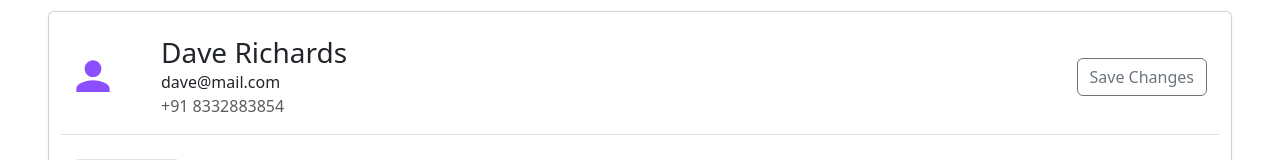
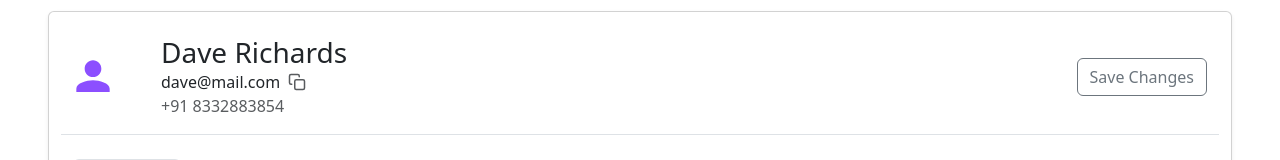
Before and after one commit to Sathvika2955/FrontEndTask-User_Management_System, a React (Vite) app in the folder campus-recruitment-vite/: page /profile/1 in a window 1280 px wide. Shown: the part 153-313 px from the top of the page. Built offline with nearby package versions, Linux system fonts and the light colour scheme.

Commit message:
added copy icon

```diff
--- a/campus-recruitment-vite/src/components/BasicDetailsForm.jsx
+++ b/campus-recruitment-vite/src/components/BasicDetailsForm.jsx
@@ -1,6 +1,8 @@
 import React from 'react';
 import { Form, Row, Col, Card } from 'react-bootstrap';
 import { BiPencil } from 'react-icons/bi';
+import { FiCopy } from "react-icons/fi";
+
 
 const BasicDetailsForm = ({ data, setData }) => {
 
--- a/campus-recruitment-vite/src/pages/ProfilePage.jsx
+++ b/campus-recruitment-vite/src/pages/ProfilePage.jsx
@@ -2,6 +2,7 @@ import React, { useState, useEffect } from 'react';
 import { useParams } from 'react-router-dom';
 import { Container, Row, Col, Card, Button, Tabs, Tab } from 'react-bootstrap';
 import { BiPencil } from 'react-icons/bi';
+import { FiCopy } from "react-icons/fi";
 
 import BasicDetailsForm from '../components/BasicDetailsForm';
 import EducationSkillsForm from '../components/EducationSkillsForm';
@@ -97,7 +98,19 @@ const ProfilePage = ({ users, setUsers }) => {
             <h3 className="mb-0">
               {profileData.firstName} {profileData.lastName}
             </h3>
-            <p className="mb-0">{profileData.email}</p>
+            <div className="d-flex align-items-center gap-2">
+  <span className="mb-0">{profileData.email}</span>
+  {profileData.email && (
+    <FiCopy
+      size={18}
+      className="copy-email-icon"
+      onClick={() => navigator.clipboard.writeText(profileData.email)}
+      title="Copy email"
+      style={{ cursor: 'pointer', opacity: 0.75 }}
+    />
+  )}
+</div>
+
             <p className="text-muted mb-0">{profileData.phone}</p>
           </Col>
 
```
